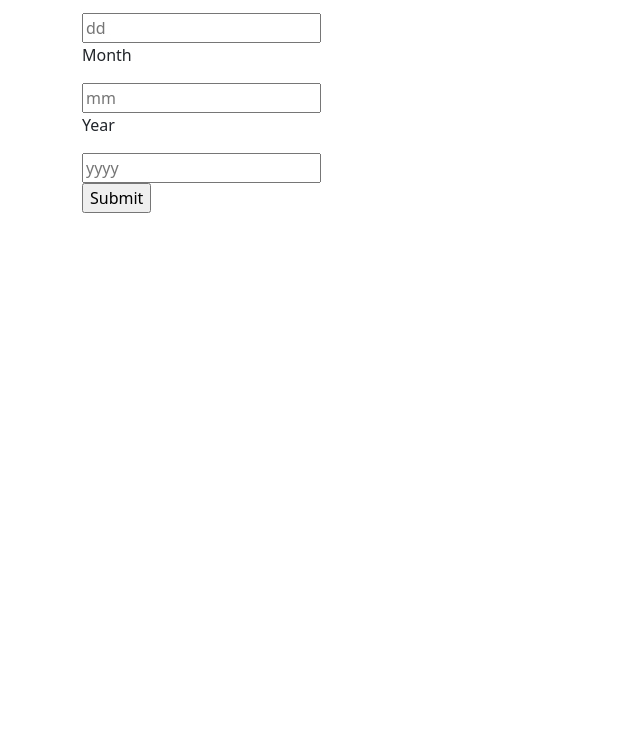
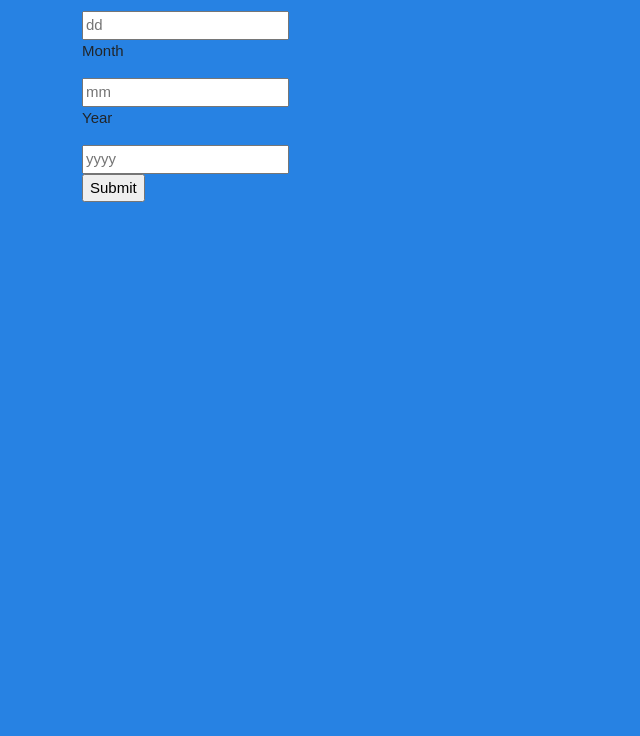
Before and after one commit to ShaviyaVictor/age_calculator, a plain HTML site: page index.html in a window 1280 px wide. Shown: the part 64-800 px from the top of the page, without its empty margins (0-640 px from the left). Drawn offline with nearby package versions, Linux system fonts and the light colour scheme.

Commit message:
Add global styles to the body

```diff
--- a/assets/styles.css
+++ b/assets/styles.css
@@ -0,0 +1,8 @@
+body {
+  font-family: Arial, Helvetica, sans-serif;
+  background-color: #2782e3;
+  font-size: 15px;
+  line-height: 1.5;
+  padding: 0;
+  margin: 0;
+}
```
Also changed, not shown: index.html (+0 -1 lines).
